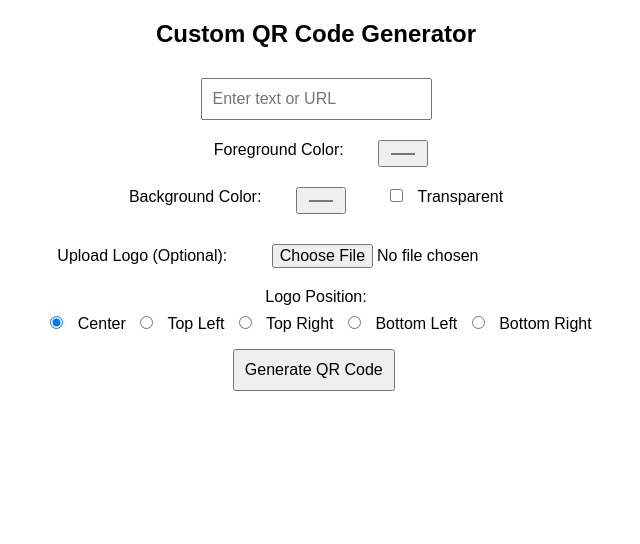
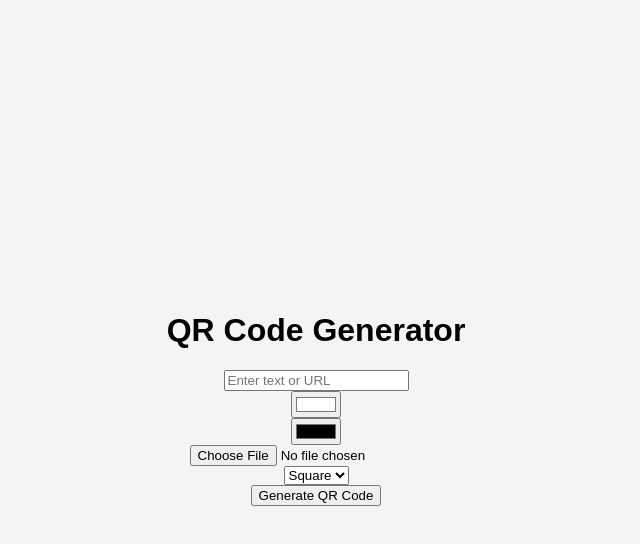
Before and after one commit to ElDuartte/QR-generator, a plain HTML site: page index.html in a window 1280 px wide. Shown: the whole page, without its empty margins (324-964 px from the left). Drawn offline with Linux system fonts and the light colour scheme.

Commit message:
I can fly

```diff
--- a/index.html
+++ b/index.html
@@ -4,193 +4,38 @@
 <head>
 	<meta charset="UTF-8">
 	<meta name="viewport" content="width=device-width, initial-scale=1.0">
-	<title>Custom QR Code Generator</title>
+	<title>QR Code Generator</title>
+	<script src="https://cdnjs.cloudflare.com/ajax/libs/qrcodejs/1.0.0/qrcode.min.js"></script>
 	<style>
 		body {
 			font-family: Arial, sans-serif;
-			text-align: center;
-			margin: 20px;
+			display: flex;
+			flex-direction: column;
+			align-items: center;
+			justify-content: center;
+			height: 100vh;
+			background-color: #f4f4f4;
 		}
 
-		#qrcode {
+		#qr-container {
 			margin-top: 20px;
-			position: relative;
-			display: inline-block;
 		}
-
-		input,
-		button,
-		label {
-			padding: 10px;
-			margin: 10px;
-			font-size: 16px;
-		}
-
-		#download {
-			display: none;
-		}
-	</style>
-	<script src="https://cdnjs.cloudflare.com/ajax/libs/qrcodejs/1.0.0/qrcode.min.js"></script>
+		</style>
 </head>
 
 <body>
-	<h2>Custom QR Code Generator</h2>
-
-	<input type="text" id="text" placeholder="Enter text or URL"><br>
-
-	<label>Foreground Color:</label>
-	<input type="color" id="foregroundColor" value="#000000"><br>
-
-	<label>Background Color:</label>
-	<!-- <input type="color" id="backgroundColor" value="#ffffff"> -->
-	<input type="color" id="backgroundColor" value="#61C2A2">
-	<label><input type="checkbox" id="transparentBackground"> Transparent</label><br>
-
-	<label>Upload Logo (Optional):</label>
-	<input type="file" id="logoUpload" accept="image/*"><br>
-
-	<label>Logo Position:</label><br>
-	<input type="radio" name="logoPosition" value="center" checked> Center
-	<input type="radio" name="logoPosition" value="top-left"> Top Left
-	<input type="radio" name="logoPosition" value="top-right"> Top Right
-	<input type="radio" name="logoPosition" value="bottom-left"> Bottom Left
-	<input type="radio" name="logoPosition" value="bottom-right"> Bottom Right
-	<br>
-
-	<button onclick="generateQR()">Generate QR Code</button>
-
-	<div id="qrcode"></div>
-	<br>
-	<a id="download" download="custom_qrcode.png">
-		<button>Download QR Code</button>
-	</a>
-
-	<script>
-		function generateQR() {
-			let text = document.getElementById("text").value.trim();
-			let foregroundColor = document.getElementById("foregroundColor").value;
-			let backgroundColor = document.getElementById("backgroundColor").value;
-			let isTransparent = document.getElementById("transparentBackground").checked;
-			let logoInput = document.getElementById("logoUpload");
-			let qrContainer = document.getElementById("qrcode");
-			let downloadBtn = document.getElementById("download");
-
-			qrContainer.innerHTML = ""; // Clear previous QR codes
-			downloadBtn.style.display = "none";
-
-			if (text === "") {
-				alert("Please enter some text.");
-				return;
-			}
-
-			// Generate QR Code
-			let qr = new QRCode(qrContainer, {
-				text: text,
-				width: 300,
-				height: 300,
-				correctLevel: QRCode.CorrectLevel.H
-			});
-
-			// Wait for QR code to render, then modify it
-			setTimeout(() => {
-				let canvas = qrContainer.querySelector("canvas");
-				if (!canvas) return;
-
-				let ctx = canvas.getContext("2d");
-				let imageData = ctx.getImageData(0, 0, canvas.width, canvas.height);
-				let data = imageData.data;
-
-				// Apply foreground/background colors
-				for (let i = 0; i < data.length; i += 4) {
-					let isBlack = data[i] < 128 && data[i + 1] < 128 && data[i + 2] < 128;
-					if (isBlack) {
-						data[i] = parseInt(foregroundColor.slice(1, 3), 16);
-						data[i + 1] = parseInt(foregroundColor.slice(3, 5), 16);
-						data[i + 2] = parseInt(foregroundColor.slice(5, 7), 16);
-					} else {
-						if (isTransparent) {
-							data[i + 3] = 0; // Make transparent
-						} else {
-							data[i] = parseInt(backgroundColor.slice(1, 3), 16);
-							data[i + 1] = parseInt(backgroundColor.slice(3, 5), 16);
-							data[i + 2] = parseInt(backgroundColor.slice(5, 7), 16);
-						}
-					}
-				}
-
-				ctx.putImageData(imageData, 0, 0);
-
-				// If a logo is uploaded, add it at selected position
-				if (logoInput.files.length > 0) {
-					let logo = new Image();
-					logo.src = URL.createObjectURL(logoInput.files[0]);
-					logo.onload = function () {
-						let logoSize = canvas.width * 0.1; // 10% of QR code size
-						let position = document.querySelector('input[name="logoPosition"]:checked').value;
-						let x, y;
-
-						// Determine logo position
-						switch (position) {
-							case "top-left":
-								x = 10;
-								y = 10;
-								// x = 0;
-								// y = 0;
-								break;
-							case "top-right":
-								x = canvas.width - logoSize - 10;
-								y = 10;
-								break;
-							case "bottom-left":
-								x = 10;
-								y = canvas.height - logoSize - 10;
-								break;
-							case "bottom-right":
-								x = canvas.width - logoSize - 10;
-								y = canvas.height - logoSize - 10;
-								break;
-							default: // Center
-								x = (canvas.width - logoSize) / 2;
-								y = (canvas.height - logoSize) / 2;
-						}
-
-						// Draw circular mask
-						// ctx.save();
-						// ctx.beginPath();
-						// ctx.arc(x + logoSize / 2, y + logoSize / 2, logoSize / 2, 0, Math.PI * 2);
-						// ctx.closePath();
-						// ctx.clip();
-
-						// Draw the logo
-						ctx.drawImage(logo, x, y, logoSize, logoSize);
-
-						// Restore the canvas state
-						ctx.restore();
-
-						// Add white border around the logo
-						// ctx.beginPath();
-						// ctx.arc(x + logoSize / 2, y + logoSize / 2, logoSize / 2 + 4, 0, Math.PI * 2);
-						// ctx.lineWidth = 5;
-						// // ctx.strokeStyle = "#ffffff";
-						// ctx.strokeStyle = backgroundColor;
-						// ctx.stroke();
-						// ctx.closePath();
-
-						enableDownload(canvas);
-					};
-				} else {
-					enableDownload(canvas);
-				}
-			}, 300);
-		}
-
-		function enableDownload(canvas) {
-			let downloadBtn = document.getElementById("download");
-			let qrImage = canvas.toDataURL("image/png");
-			downloadBtn.href = qrImage;
-			downloadBtn.style.display = "inline-block";
-		}
-	</script>
+	<h1>QR Code Generator</h1>
+	<input type="text" id="qr-input" placeholder="Enter text or URL" />
+	<input type="color" id="bg-color" value="#ffffff" title="Background Color" />
+	<input type="color" id="fg-color" value="#000000" title="Foreground Color" />
+	<input type="file" id="logo-input" accept="image/*" />
+	<select id="logo-shape">
+		<option value="square">Square</option>
+		<option value="circle">Circle</option>
+	</select>
+	<button id="generate-btn">Generate QR Code</button>
+	<div id="qr-container"></div>
 </body>
+<script defer src="qr-generator.js"></script>
 
 </html>
```
